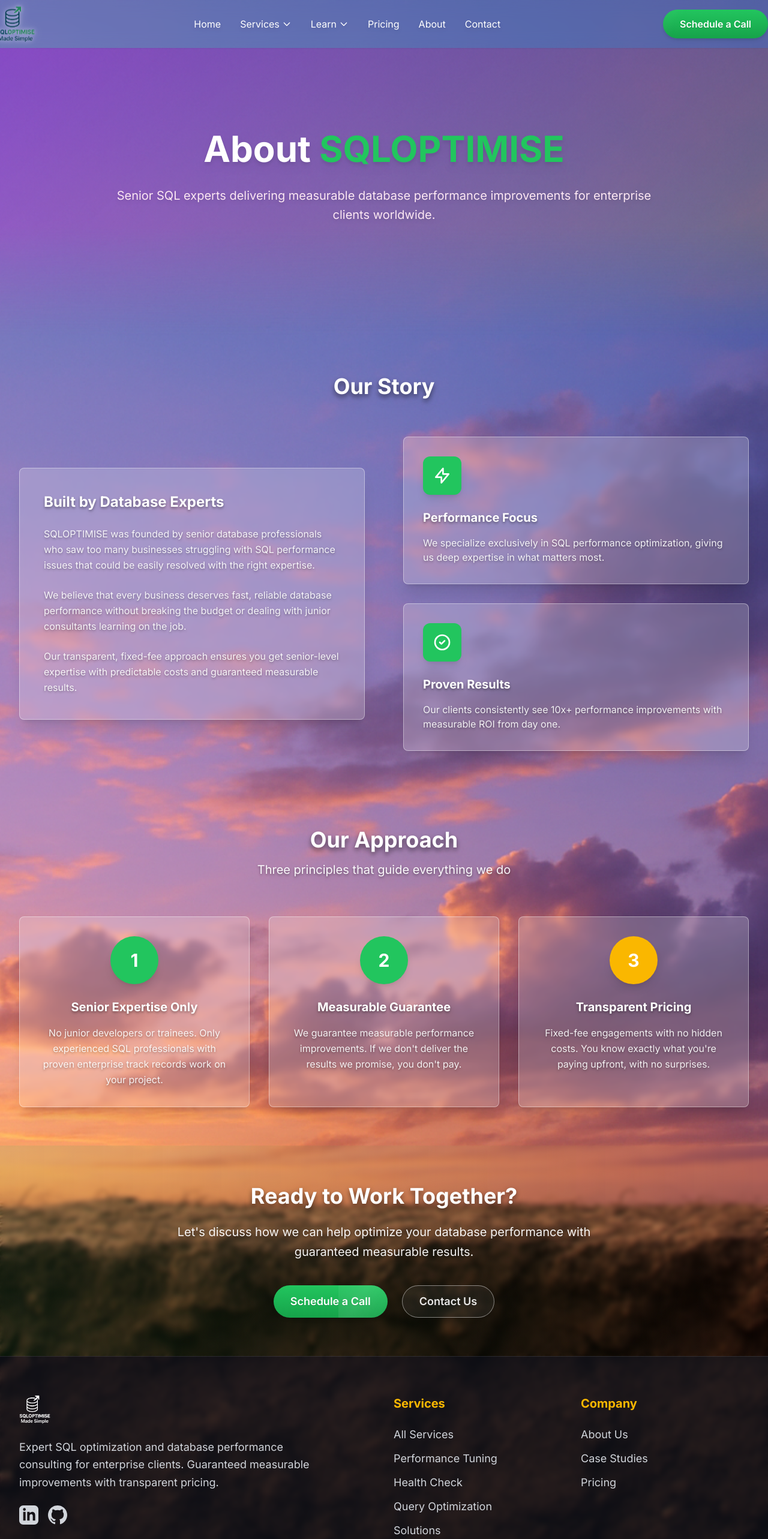
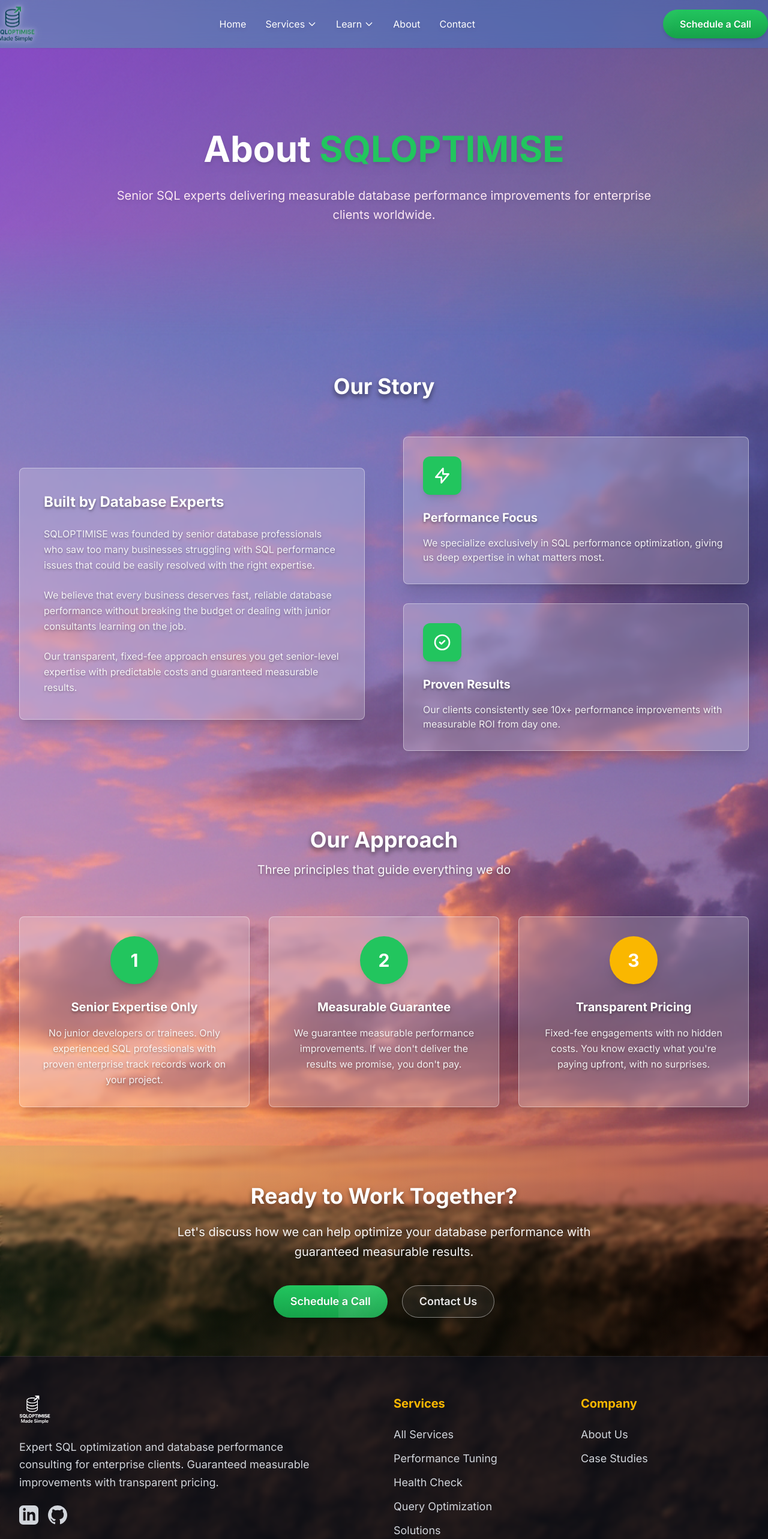
Before and after one commit to DEX-CON-ONE/SOFAKING-SQLOP-site, a Next.js app: page /about in a window 1280 px wide. Shown: the top 2566 px of the page at 60% size. Built offline with nearby package versions, Linux system fonts and the light colour scheme.

Commit message:
Remove Pricing link from navigation and footer
Co-authored-by: SQLOPTIMISE <128770495+SQLOPTIMISE@users.noreply.github.com>

```diff
--- a/components/Footer.tsx
+++ b/components/Footer.tsx
@@ -52,7 +52,6 @@ export default function Footer() {
             <ul className="space-y-3">
               <li><Link href="/about" className="text-gray-300 hover:text-white transition-colors text-lg">About Us</Link></li>
               <li><Link href="/case-studies" className="text-gray-300 hover:text-white transition-colors text-lg">Case Studies</Link></li>
-              <li><Link href="/pricing" className="text-gray-300 hover:text-white transition-colors text-lg">Pricing</Link></li>
             </ul>
           </div>
         </div>
--- a/components/Navbar.tsx
+++ b/components/Navbar.tsx
@@ -76,9 +76,6 @@ export default function Navbar() {
         )}
       </div>
 
-      <Link href="/pricing" className={linkClass}>
-        Pricing
-      </Link>
       <Link href="/about" className={linkClass}>
         About
       </Link>
@@ -107,9 +104,6 @@ export default function Navbar() {
       </Link>
       <Link href="/resources" className={`${linkClass} pl-6`} onClick={() => setOpen(false)}>
         Resources
-      </Link>
-      <Link href="/pricing" className={linkClass} onClick={() => setOpen(false)}>
-        Pricing
       </Link>
       <Link href="/about" className={linkClass} onClick={() => setOpen(false)}>
         About
```
